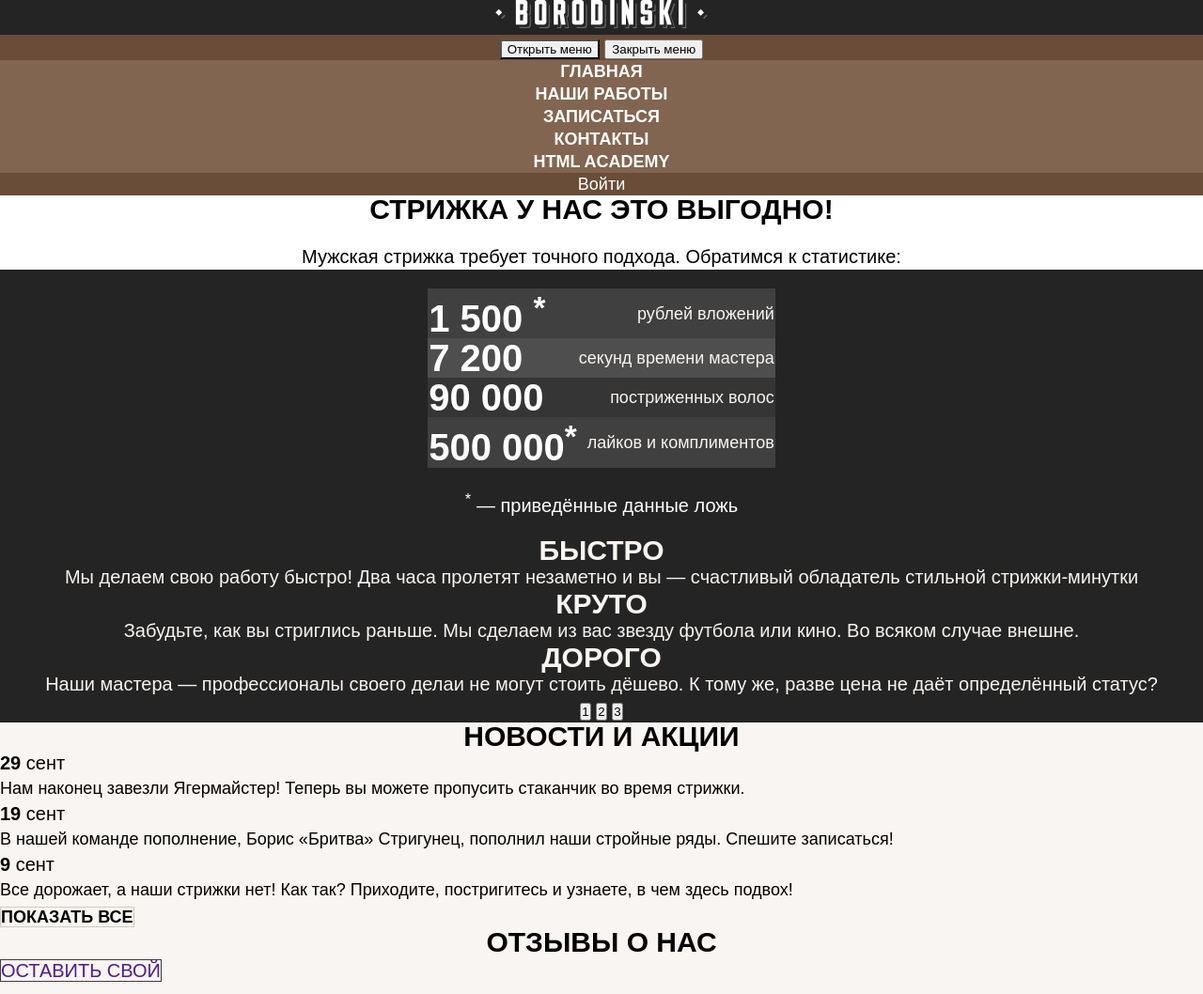
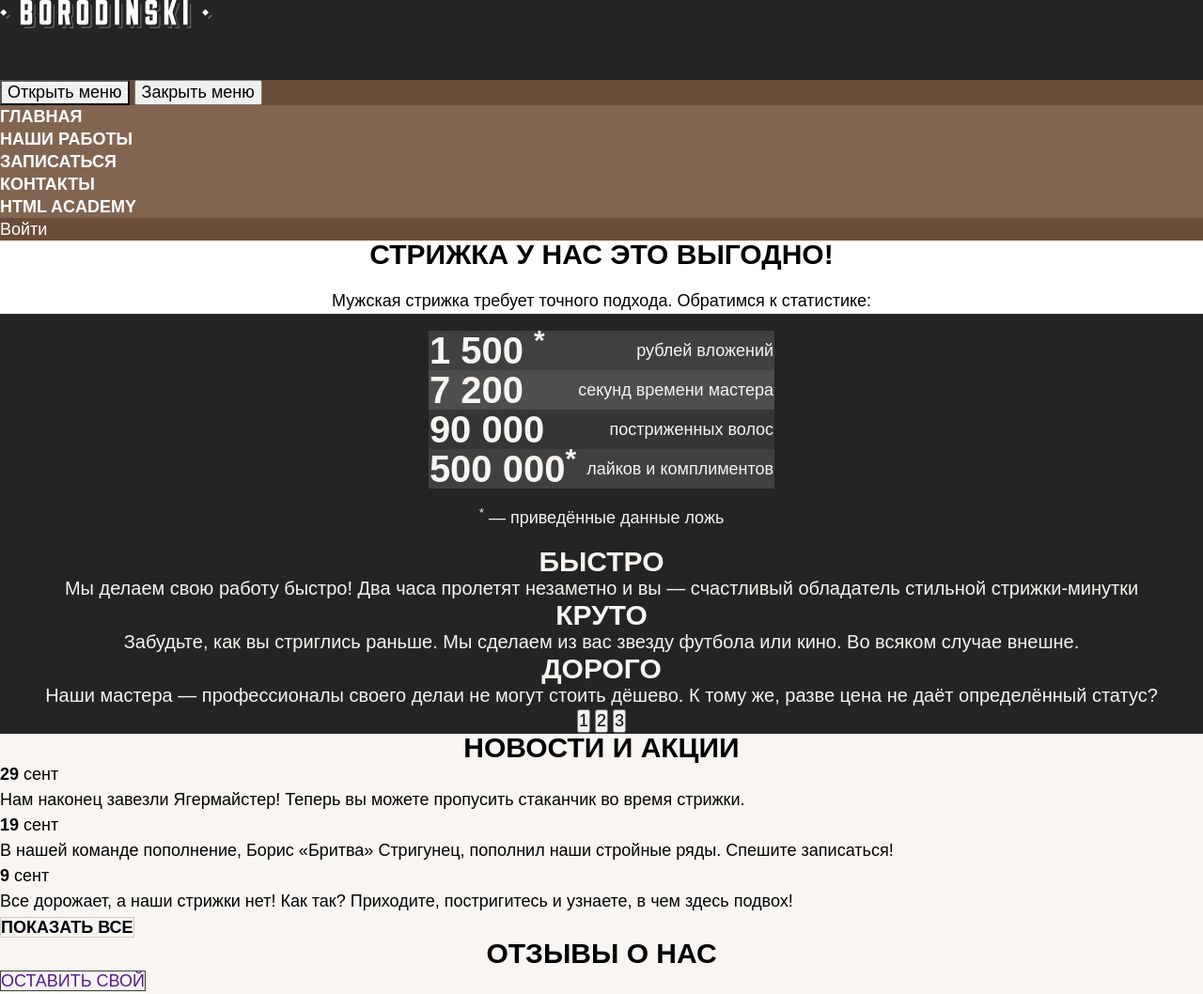
Before and after one commit to IldarExpert/barbershop-all, a website: page source/index.html in a window 1280 px wide. Shown: the top 1058 px of the page at 94% size. Drawn offline with nearby package versions, Linux system fonts and the light colour scheme; files that its build step writes are made by us from their sources.

Commit message:
начал собирать сетку

```diff
--- a/source/index.html
+++ b/source/index.html
@@ -3,8 +3,10 @@
 <head>
     <meta charset="UTF-8">
     <title>Барбершоп "Адаптивная вёрстка"</title>
+    <meta name="viewport" content="width=device-width,initial-scale=1">
+    <meta name="format-detection" content="telephone=no">
     <link href="css/style.css" rel="stylesheet">
-
+    <link href="css/normalize.css" rel="stylesheet">
 </head>
 <body>
   <header class="page-header">
--- a/source/less/blocks/page-header.less
+++ b/source/less/blocks/page-header.less
@@ -1,10 +1,10 @@
 .page-header {
-  text-align: center;
+  display: flex;
+  flex-direction: column;
 }
 
 .page-header__logo-link {
-  width: 236px;
-  height: 40px;
+  height: 85px;
 
 }
 
--- a/source/less/global/global.less
+++ b/source/less/global/global.less
@@ -1,11 +1,15 @@
 body {
+  min-width: 320px;
   padding: 0;
   margin: 0;
+
   font-family: "PT Sans Narrow", "Arial", sans-serif;
   font-weight: 400;
-  font-size: 20px;
+  font-size: 18px;
   line-height: 27px;
-  color: #ffffff;
+  font-style: normal;
+
+  color: #f7f4f1;
 
   background-color: #242424;
 }
--- a/source/less/global/mixins.less
+++ b/source/less/global/mixins.less
@@ -3,3 +3,12 @@
   padding: 0;
   list-style: none;
 }
+
+.no-outline() {
+  outline: none;
+  background: transparent;
+
+  &::before {
+    display: none;
+  }
+}
--- /dev/null
+++ b/source/less/global/outlines.less
@@ -0,0 +1,23 @@
+/*
+body {
+  background: @bg-darkgrey url("../img/barbershop-index-mobile.jpg") no-repeat 50% 0;
+  background-size: 720px auto;
+  min-height: 750px;
+}
+
+
+
+@media (min-width: @tablet-width) {
+  body {
+    background: @bg-darkgrey url("../img/barbershop-index-tablet.jpg") no-repeat 50% 0;
+    background-size: 1178px auto;
+  }
+}
+
+@media (min-width: @desktop-width) {
+  body {
+    background: @bg-darkgrey url("../img/barbershop-index-desktop.jpg") no-repeat 50% 0;
+    background-size: 1391px auto;
+  }
+}
+*/
--- /dev/null
+++ b/source/less/global/variables.less
@@ -0,0 +1,7 @@
+/*colors*/
+@bg-darkgrey: #292929;
+@bg-lightgrey: #f8f5f2;
+
+/*widths*/
+@tablet-width: 768px;
+@desktop-width: 1200px;
--- a/source/less/style.less
+++ b/source/less/style.less
@@ -1,8 +1,9 @@
 //////////////Global///////////////
+@import "global/variables.less";
 @import "global/global.less";
 @import "global/fonts.less";
 @import "global/mixins.less";
-@import "global/colors.less";
+@import "global/outlines.less";
 //////////////Blocks///////////////
 @import "blocks/advantages.less";
 @import "blocks/button.less";
```
Also changed, not shown: source/img/barbershop-index-desktop.jpg (added), source/img/barbershop-index-mobile.jpg (added), source/img/barbershop-index-tablet.jpg (added), source/less/global/colors.less (deleted).
